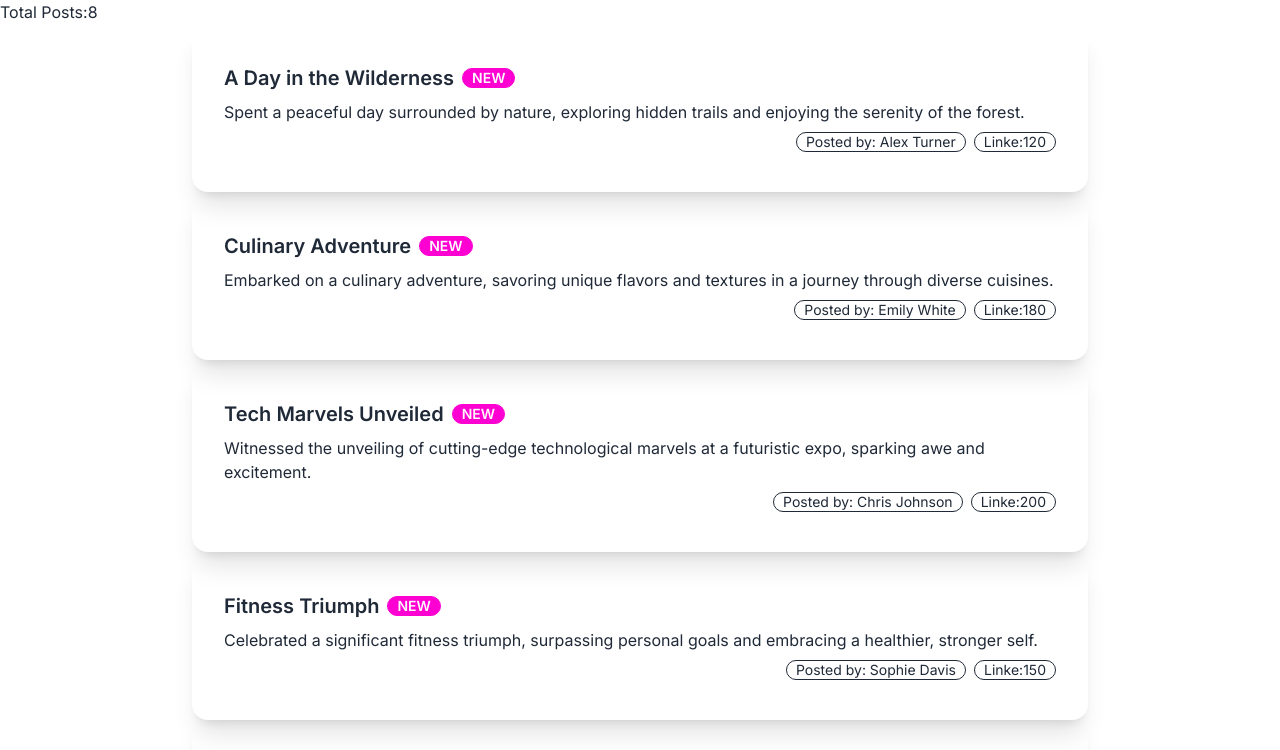
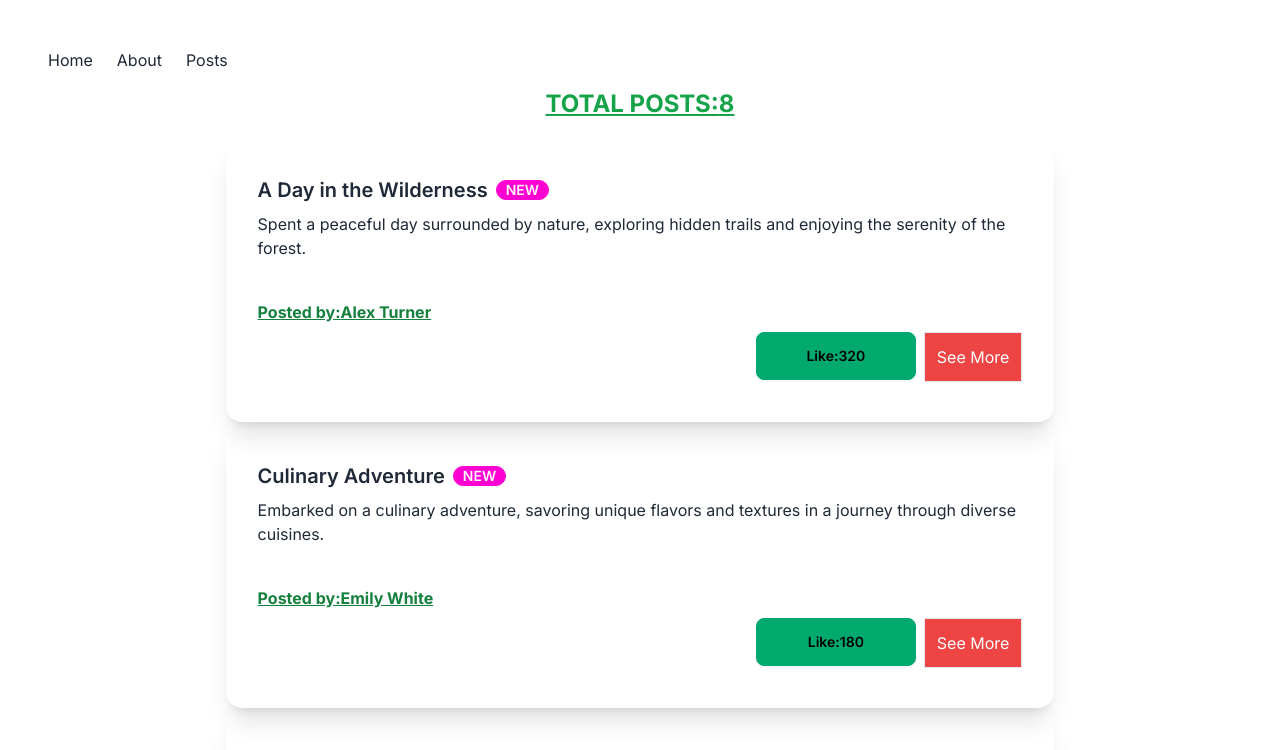
Before and after one commit to farukwebcode21/next-level-data-fetching, a Next.js app: page /posts in a window 1280 px wide. Shown: the top 750 px of the page. Built offline with nearby package versions, Linux system fonts and the light colour scheme; data requests are answered from the project's data file.

Commit message:
call api and auto recall reveladate

```diff
--- a/db.json
+++ b/db.json
@@ -4,7 +4,7 @@
       "id": 1,
       "title": "A Day in the Wilderness",
       "description": "Spent a peaceful day surrounded by nature, exploring hidden trails and enjoying the serenity of the forest.",
-      "like": 120,
+      "like": 320,
       "image": "https://daisyui.com/images/stock/photo-1606107557195-0e29a4b5b4aa.jpg",
       "author": "Alex Turner",
       "postDate": "2024-02-06",
--- a/next.config.mjs
+++ b/next.config.mjs
@@ -1,4 +1,16 @@
 /** @type {import('next').NextConfig} */
-const nextConfig = {};
+const nextConfig = {
+  images: {
+    formats: ["image/avif", "image/webp"],
+    remotePatterns: [
+      {
+        protocol: "https",
+        hostname: "daisyui.com",
+        port: "",
+        pathname: "/images/stock/**",
+      },
+    ],
+  },
+};
 
 export default nextConfig;
--- a/src/app/layout.js
+++ b/src/app/layout.js
@@ -1,5 +1,6 @@
 import { Inter } from "next/font/google";
 import "./globals.css";
+import NavbarPages from "../components/Navbar";
 
 const inter = Inter({ subsets: ["latin"] });
 
@@ -11,7 +12,12 @@ export const metadata = {
 export default function RootLayout({ children }) {
   return (
     <html lang="en" data-theme="light">
-      <body className={inter.className}>{children}</body>
+      <body className={inter.className}>
+        <div className="container mx-auto p-12">
+          <NavbarPages />
+          {children}
+        </div>
+      </body>
     </html>
   );
 }
--- a/src/app/posts/page.js
+++ b/src/app/posts/page.js
@@ -1,29 +1,34 @@
-import Image from "next/image";
-
 const PostsPage = async () => {
-  const res = await fetch("http://localhost:5000/posts");
+  const res = await fetch("http://localhost:5000/posts", {
+    next: { revalidate: 5 },
+  });
   const posts = await res.json();
 
   return (
-    <div className="w-full">
-      <h1>Total Posts:{posts.length}</h1>
+    <div className="w-full mx-auto">
+      <h1 className="text-center py-4 text-2xl font-bold uppercase text-green-600 underline">
+        Total Posts:{posts.length}
+      </h1>
       {posts.map((post) => (
         <div
           key={post.id}
           className=" w-[70%] card mx-auto bg-gray-200-100 shadow-xl py-2"
         >
-          <figure></figure>
           <div className="card-body ">
             <h2 className="card-title">
               {post.title}
               <div className="badge badge-secondary">NEW</div>
             </h2>
             <p>{post.description}</p>
+            <br></br>
+            <h3 className="text-green-700 font-bold underline">
+              Posted by:{post.author}
+            </h3>
             <div className="card-actions justify-end">
-              <div className="badge badge-outline">
-                Posted by: {post.author}
+              <div className="btn btn-success w-40">Like:{post.like}</div>
+              <div className="py-3 px-3 border bg-red-500 text-white">
+                See More
               </div>
-              <div className="badge badge-outline">Linke:{post.like}</div>
             </div>
           </div>
         </div>
--- /dev/null
+++ b/src/components/Navbar.jsx
@@ -0,0 +1,22 @@
+import React from "react";
+import Link from "next/link";
+
+const NavbarPages = () => {
+  return (
+    <div className="w-full mx-auto">
+      <ul className="flex space-x-6">
+        <li>
+          <Link href="/">Home</Link>
+        </li>
+        <li>
+          <Link href="/about">About</Link>
+        </li>
+        <li>
+          <Link href="/posts">Posts</Link>
+        </li>
+      </ul>
+    </div>
+  );
+};
+
+export default NavbarPages;
```
Also changed, not shown: .eslintrc.json.
